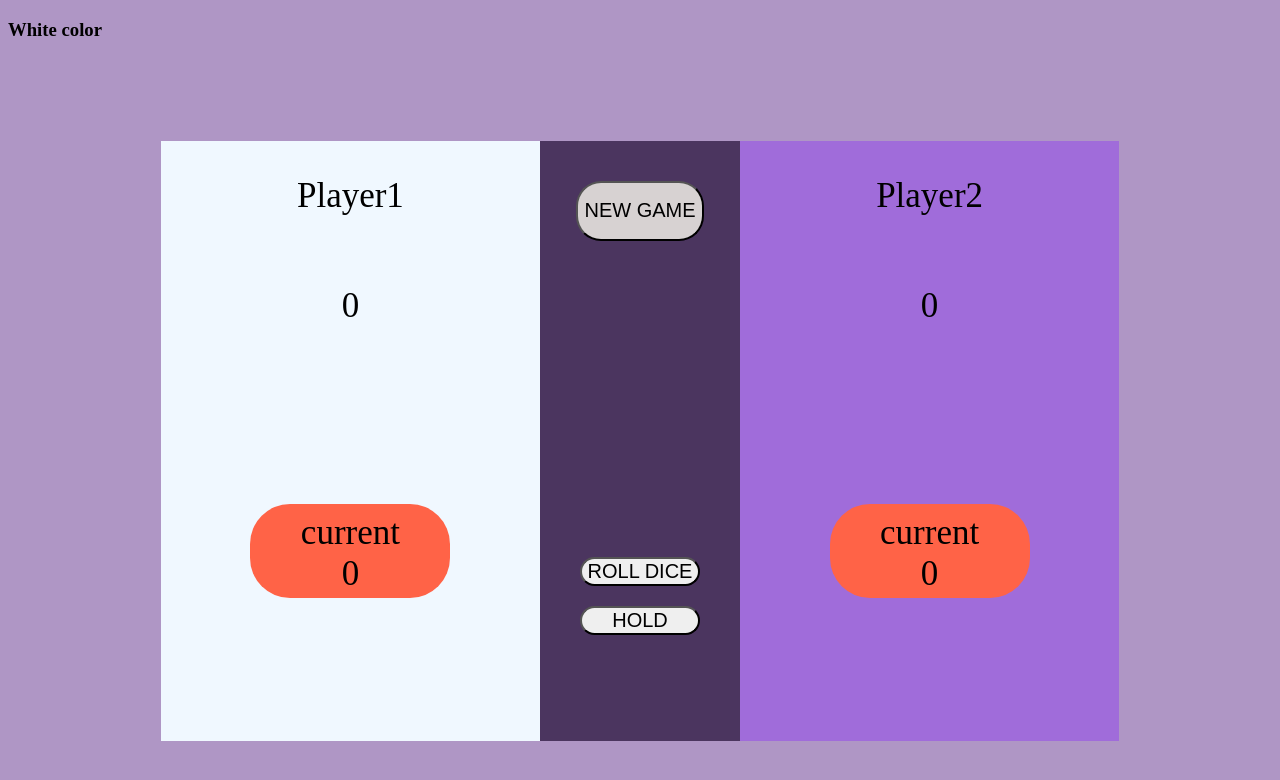
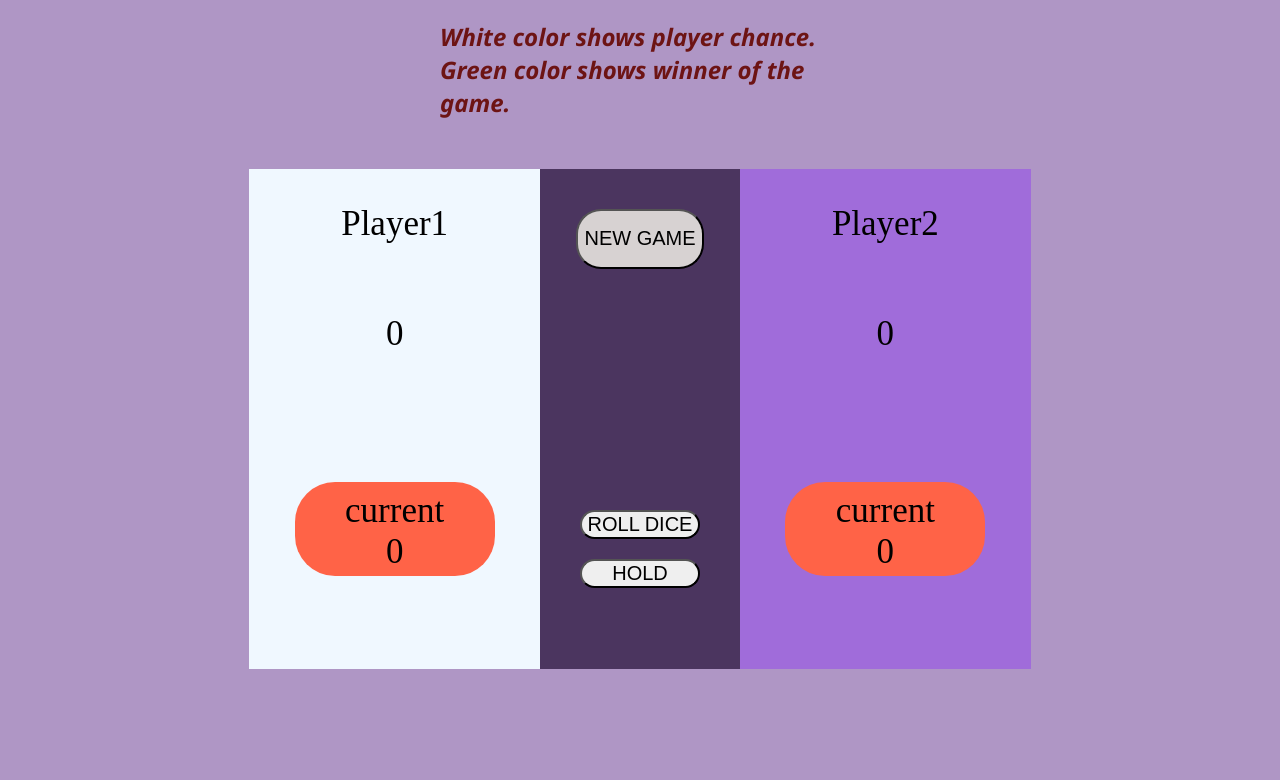
Before and after one commit to Dilip0912/Ping-Game, a plain HTML site: page index.html in a window 1280 px wide. Drawn offline with Linux system fonts and the light colour scheme.

Commit message:
Adding Description

```diff
--- a/index.html
+++ b/index.html
@@ -9,9 +9,10 @@
   </head>
   <body>
     <div class="description">
-      <h3 class="about">
-        White color
-      </h3>
+      <h2 class="about">
+        White color shows player chance.<br>
+        Green color shows winner of the game.
+      </h2>
     </div>
     <div class="container">
       <div class="left active">
--- a/script.js
+++ b/script.js
@@ -59,7 +59,7 @@ hold.addEventListener("click", function () {
     scorecurrent = 0;
     left.classList.toggle("active");
     right.classList.toggle("active");
-    if (scores[activeplayer - 1] >= 10) {
+    if (scores[activeplayer - 1] >= 100) {
       playing = false;
       diceimage.classList.add("hidden");
       activeplayerwinner.classList.add("winner");
--- a/style.css
+++ b/style.css
@@ -9,13 +9,13 @@ body{
     display: flex;
     flex-direction: row;
     justify-content: center;
-    margin-top: 100px;
+    margin-top: 50px;
 }
 .left{
     background-color: rgb(160, 108, 218);
     /* border: 2px solid rgb(192, 112, 228); */
-    width: 30%;
-    height: 600px;
+    width: 23%;
+    height: 500px;
     display: flex;
     flex-direction: column;
     justify-content: space-between;
@@ -23,8 +23,8 @@ body{
 .right{
     background-color: rgb(160, 108, 218);
     /* border: 2px solid red; */
-    width: 30%;
-    height: 600px;
+    width: 23%;
+    height: 500px;
     display: flex;
     flex-direction: column;
     justify-content: space-between;
@@ -194,3 +194,11 @@ body{
 .winner{
     background-color: rgb(38, 105, 103);
 }
+.description{
+    /* background-color: red; */
+    color: rgb(109, 20, 20);
+    width: 400px;
+    margin: auto;
+    font-style: oblique;
+    font-family: 'Segoe UI', Tahoma, Geneva, Verdana, sans-serif;
+}
```
